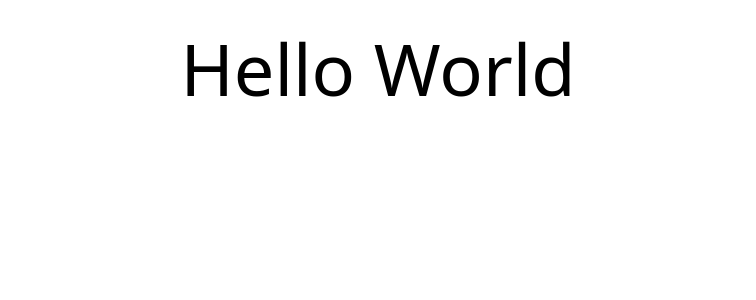
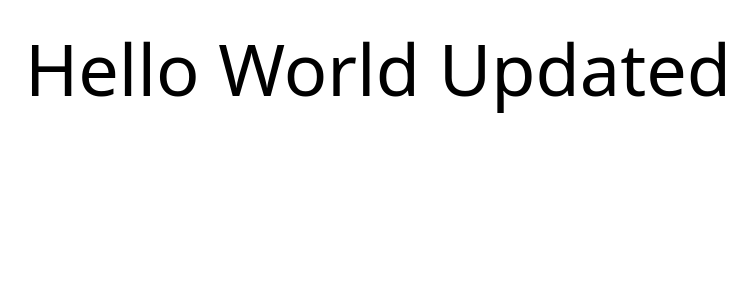
Before and after one commit to gat0rbait/CEN3031-Frontend, a Nuxt app: page / in a window 1280 px wide. Shown: the top 300 px of the page, without its empty margins (262-1018 px from the left). Built offline with nearby package versions, Linux system fonts and the light colour scheme.

Commit message:
updated page for testing

```diff
--- a/pages/index.vue
+++ b/pages/index.vue
@@ -1,5 +1,5 @@
 <template>
-  <h1 class="text-center text-7xl pt-8">Hello World</h1>
+  <h1 class="text-center text-7xl pt-8">Hello World Updated</h1>
 </template>
 
 <script>
```
